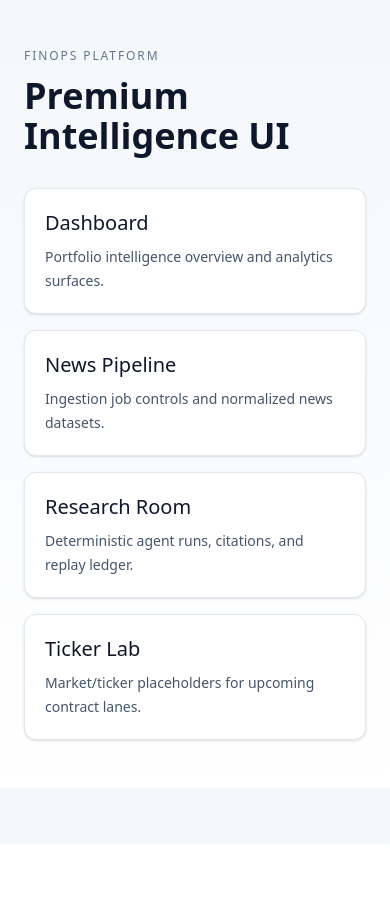
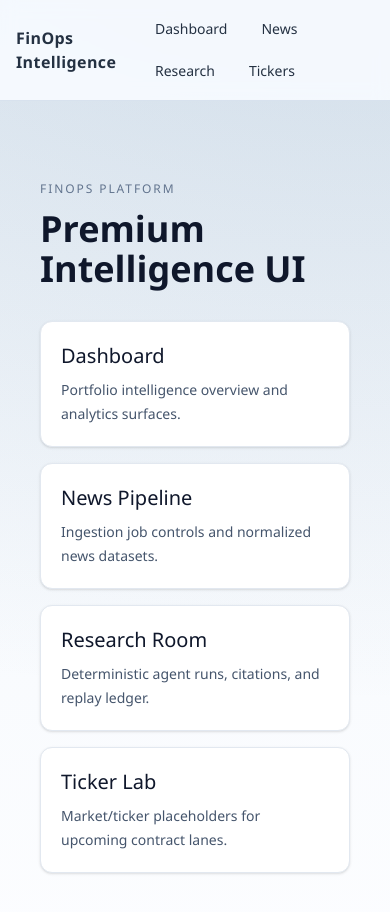
Before and after one commit to dyglo/FinOps, a Next.js app in the folder apps/web/: page / in a window 390 px wide. Shown: the top 912 px of the page. Before the commit the page ends 844 px from the top, so only its background shows below. Built offline with nearby package versions, Linux system fonts and the light colour scheme.

Commit message:
feat(web): add premium app shell with responsive finance navigation

```diff
--- a/apps/web/app/globals.css
+++ b/apps/web/app/globals.css
@@ -1,12 +1,28 @@
 @import "tailwindcss";
 
 :root {
-  color-scheme: light;
+  --bg-top: #f1f6fb;
+  --bg-bottom: #fcfdff;
+  --surface-0: #f8fbff;
+  --surface-1: #ffffff;
+  --surface-2: #eef4fb;
+  --line-soft: #d8e2ee;
+  --line-strong: #9bb0c8;
+  --text-base: #243142;
+  --text-strong: #0e2035;
+  --text-muted: #516377;
+}
+
+* {
+  box-sizing: border-box;
 }
 
 body {
   margin: 0;
-  font-family: ui-sans-serif, system-ui, -apple-system, Segoe UI, sans-serif;
-  background: linear-gradient(180deg, #f4f7fb 0%, #ffffff 100%);
-  color: #0f172a;
+  font-family: "IBM Plex Sans", "Segoe UI", sans-serif;
 }
+
+a {
+  color: inherit;
+  text-decoration: none;
+}
--- a/apps/web/app/layout.tsx
+++ b/apps/web/app/layout.tsx
@@ -1,6 +1,8 @@
 import './globals.css';
 import type { Metadata } from 'next';
 import type { ReactNode } from 'react';
+
+import { AppShell } from '@/components/shell/app-shell';
 
 export const metadata: Metadata = {
   title: 'FinOps',
@@ -10,7 +12,9 @@ export const metadata: Metadata = {
 export default function RootLayout({ children }: { children: ReactNode }) {
   return (
     <html lang="en">
-      <body>{children}</body>
+      <body>
+        <AppShell>{children}</AppShell>
+      </body>
     </html>
   );
 }
--- /dev/null
+++ b/apps/web/components/shell/app-shell.tsx
@@ -0,0 +1,20 @@
+import Link from 'next/link';
+import type { ReactNode } from 'react';
+
+import { NavLinks } from '@/components/shell/nav-links';
+
+export function AppShell({ children }: { children: ReactNode }) {
+  return (
+    <div className="min-h-screen bg-[radial-gradient(100rem_50rem_at_100%_-10%,rgba(26,81,132,0.16),transparent),linear-gradient(180deg,var(--bg-top),var(--bg-bottom))] text-[var(--text-base)]">
+      <header className="sticky top-0 z-20 border-b border-[var(--line-soft)] bg-[color:var(--surface-0)]/90 backdrop-blur">
+        <div className="mx-auto flex max-w-7xl items-center justify-between gap-4 px-4 py-3 md:px-8">
+          <Link href="/" className="font-semibold tracking-wide text-[var(--text-strong)]">
+            FinOps Intelligence
+          </Link>
+          <NavLinks />
+        </div>
+      </header>
+      <div className="mx-auto max-w-7xl px-4 py-8 md:px-8">{children}</div>
+    </div>
+  );
+}
--- /dev/null
+++ b/apps/web/components/shell/nav-links.tsx
@@ -0,0 +1,36 @@
+'use client';
+
+import Link from 'next/link';
+import { usePathname } from 'next/navigation';
+
+const navItems = [
+  { href: '/dashboard', label: 'Dashboard' },
+  { href: '/news', label: 'News' },
+  { href: '/research', label: 'Research' },
+  { href: '/tickers', label: 'Tickers' },
+];
+
+export function NavLinks() {
+  const pathname = usePathname();
+
+  return (
+    <nav aria-label="Primary" className="flex flex-wrap items-center gap-2">
+      {navItems.map((item) => {
+        const active = pathname === item.href;
+        return (
+          <Link
+            key={item.href}
+            href={item.href}
+            className={
+              active
+                ? 'rounded-md border border-[var(--line-strong)] bg-[var(--surface-2)] px-3 py-1.5 text-sm text-[var(--text-strong)]'
+                : 'rounded-md border border-transparent px-3 py-1.5 text-sm text-[var(--text-muted)] hover:border-[var(--line-soft)] hover:bg-[var(--surface-1)] hover:text-[var(--text-strong)]'
+            }
+          >
+            {item.label}
+          </Link>
+        );
+      })}
+    </nav>
+  );
+}
```
